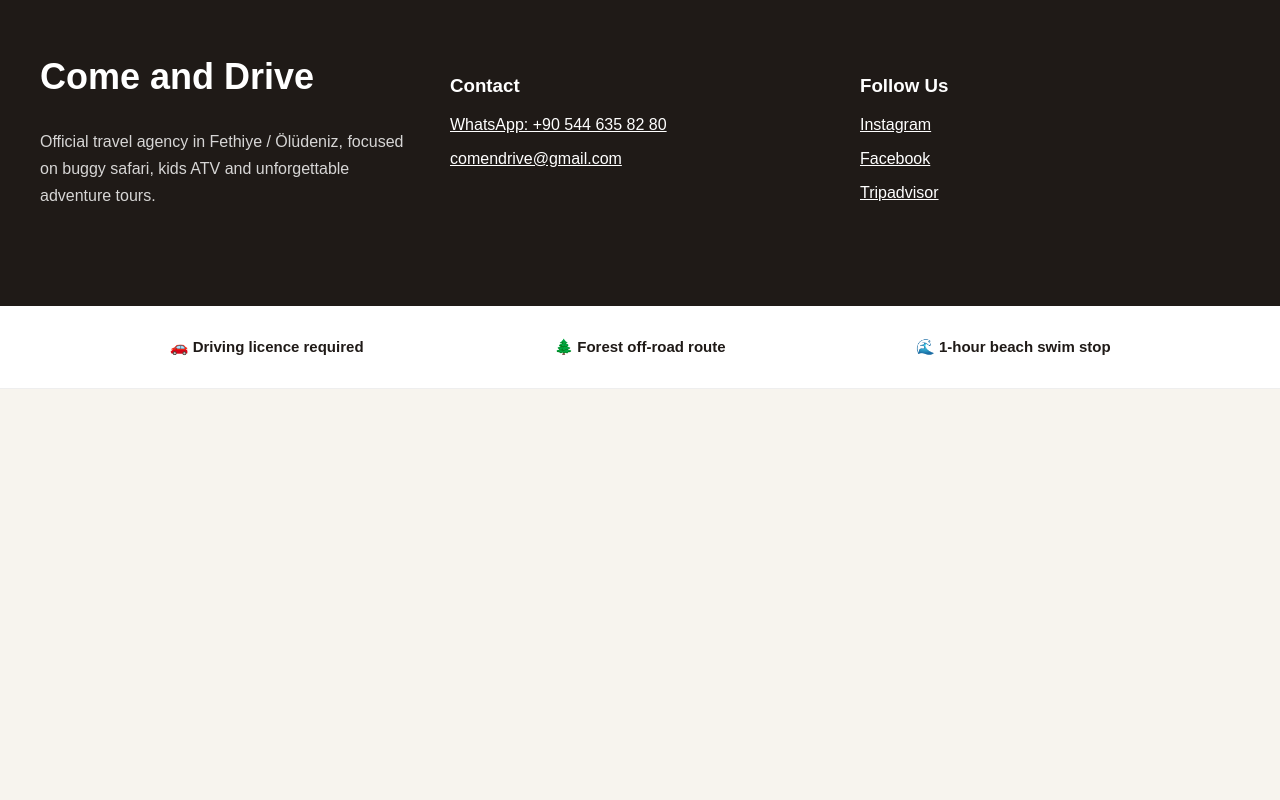
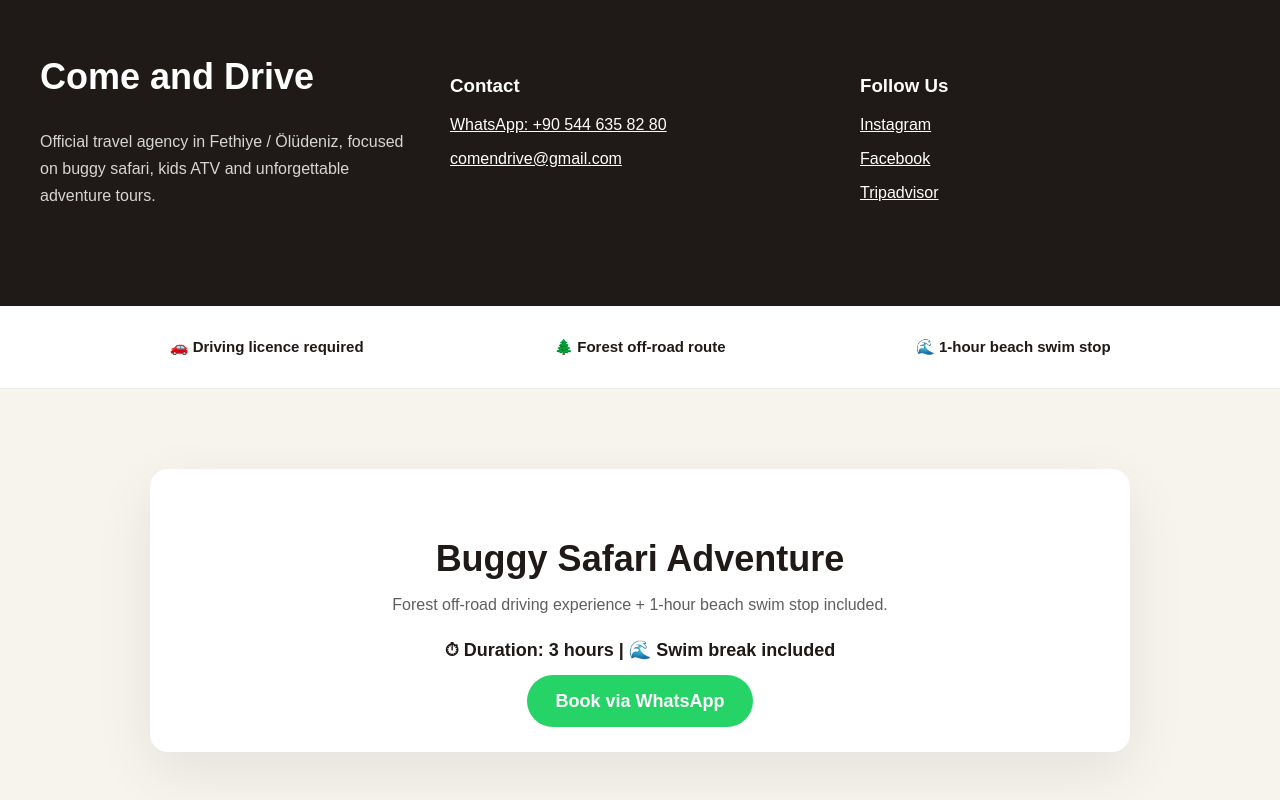
Before and after one commit to comendrive-a11y/comendrive-a11y, a Next.js app: page / in a window 1280 px wide. Shown: the part 2245-3045 px from the top of the page. Before the commit the page ends 2634 px from the top, so only its background shows below. Built offline with nearby package versions, Linux system fonts and the light colour scheme.

Commit message:
Update page.tsx

```diff
--- a/app/page.tsx
+++ b/app/page.tsx
@@ -421,6 +421,61 @@ Where the Road Ends
     </div>
   </div>
 </section>
+      <section
+  style={{
+    padding: "80px 20px",
+    background: "#f7f4ee",
+    display: "flex",
+    justifyContent: "center",
+  }}
+>
+  <div
+    style={{
+      maxWidth: "900px",
+      width: "100%",
+      background: "#fff",
+      borderRadius: "18px",
+      padding: "40px",
+      boxShadow: "0 20px 60px rgba(0,0,0,0.08)",
+      textAlign: "center",
+    }}
+  >
+    <h2 style={{ fontSize: "36px", marginBottom: "10px" }}>
+      Buggy Safari Adventure
+    </h2>
+
+    <p style={{ opacity: 0.7, marginBottom: "25px" }}>
+      Forest off-road driving experience + 1-hour beach swim stop included.
+    </p>
+
+    <div
+      style={{
+        fontSize: "18px",
+        fontWeight: 600,
+        marginBottom: "30px",
+      }}
+    >
+      ⏱ Duration: 3 hours | 🌊 Swim break included
+    </div>
+
+    <a
+      href="https://wa.me/905446358280"
+      target="_blank"
+      rel="noreferrer"
+      style={{
+        background: "#25D366",
+        color: "#fff",
+        padding: "16px 28px",
+        borderRadius: "999px",
+        textDecoration: "none",
+        fontWeight: 700,
+        fontSize: "18px",
+      }}
+    >
+      Book via WhatsApp
+    </a>
+  </div>
+</section>
 
       <a
         href="https://wa.me/905446358280"
```
